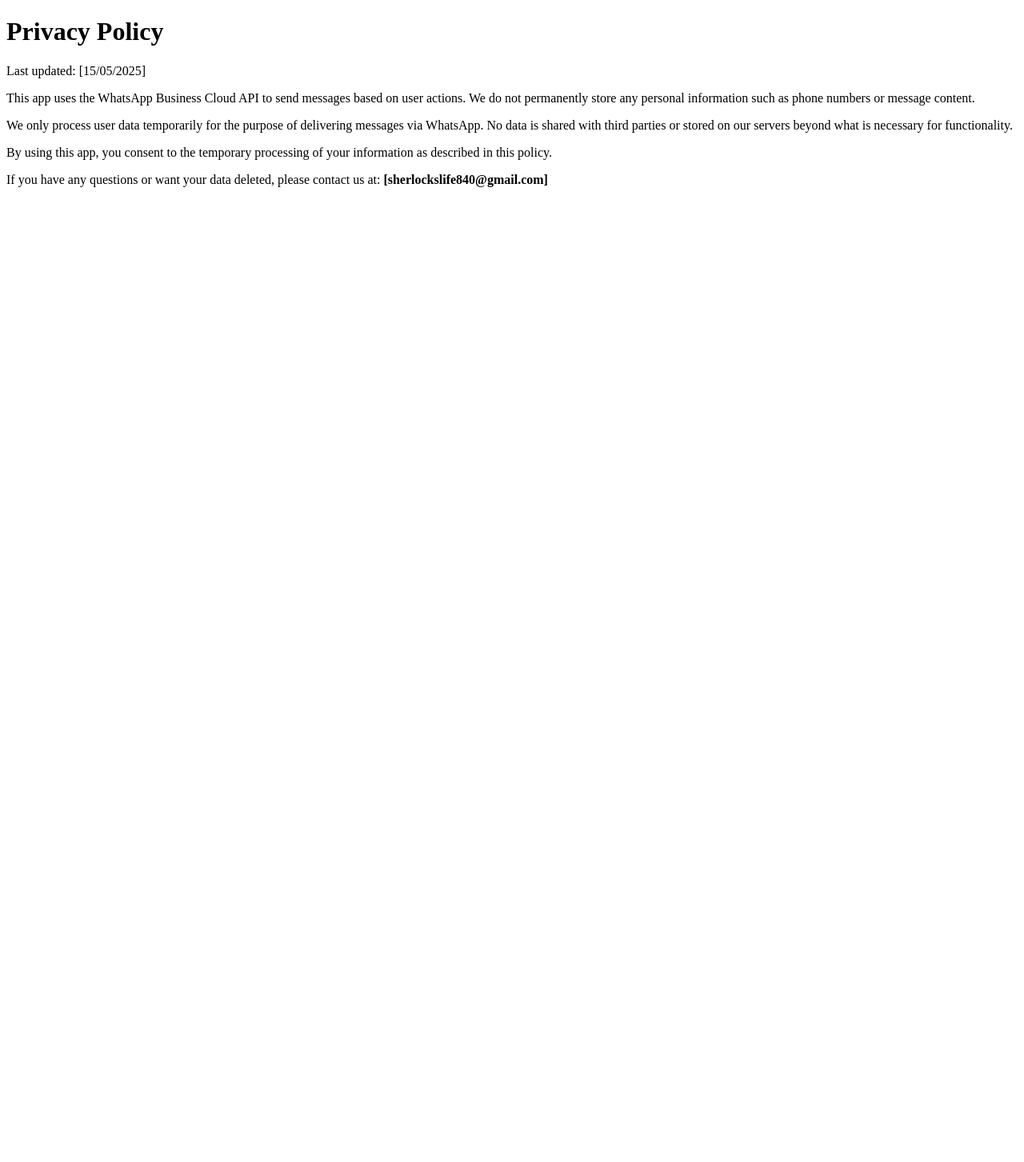
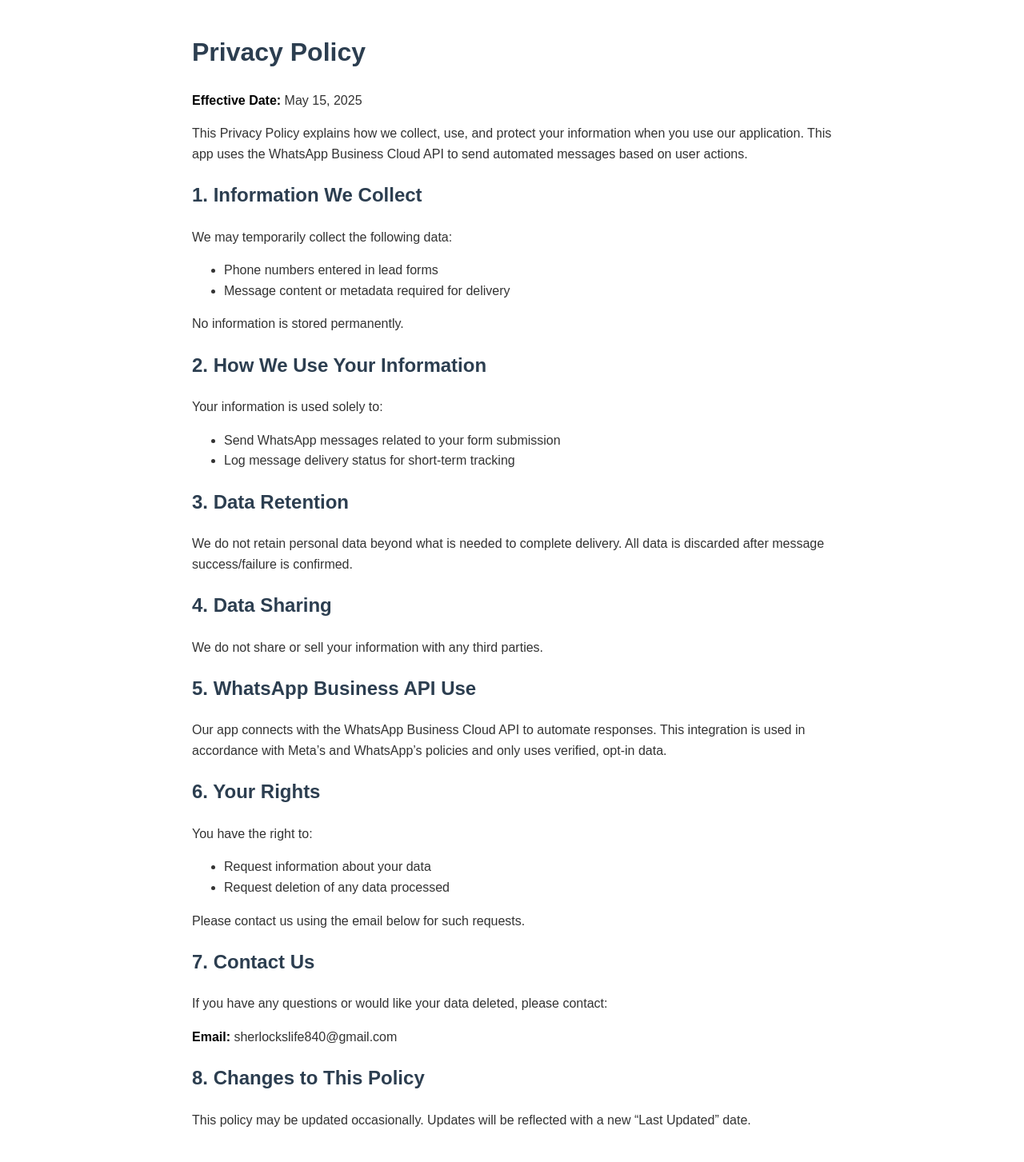
Before and after one commit to sonupal0840/sent-template-from-meta-api, a Django app: page /Privacy-policy/ in a window 1280 px wide. Shown: the whole page at 80% size. Before the commit the page ends 234 px from the top, so only its background shows below. Run offline with Django 5.2, Linux system fonts and the light colour scheme; parts of the project's set-up code (start-up, migrations or seed data) failed here and were passed over.

```diff
--- a/leadgenerationFunnel/__init__.py
+++ b/leadgenerationFunnel/__init__.py
@@ -2,6 +2,3 @@ from __future__ import absolute_import, unicode_literals
 
 # This will make sure the app is always imported when
 # Django starts so that shared_task will use this app.
-from .celery import app as celery_app
-
-__all__ = ('celery_app',)
--- a/leads/views.py
+++ b/leads/views.py
@@ -2,11 +2,13 @@ from django.shortcuts import render, redirect, get_object_or_404
 from django.core.paginator import Paginator
 from django.db.models import Q
 from django.http import HttpResponse
+from django.core.mail import send_mail
+from django.conf import settings
 from .models import Lead
 from .forms import LeadForm, LeadFilterForm
-from .tasks import send_email_task, send_whatsapp_task, send_followup_whatsapp_task
+from .utils import send_whatsapp, send_followup_whatsapp
 import pandas as pd
-from django.conf import settings
+import threading  # ✅ added
 
 def lead_create_view(request):
     if request.method == 'POST':
@@ -16,27 +18,22 @@ def lead_create_view(request):
             lead.compute_score_and_segment()
             lead.save()
 
-            send_email_task.delay(
-                lead.email,
-                "Thank You for Your Interest",
-                "Thanks for your interest. Our team will follow up shortly."
+            # Send email
+            send_mail(
+                subject="Thank You for Your Interest",
+                message="Thanks for your interest. Our team will follow up shortly.",
+                from_email=settings.EMAIL_HOST_USER,
+                recipient_list=[lead.email],
+                fail_silently=False,
             )
 
+            # Send WhatsApp
             if lead.phone:
-                # Send first message immediately
-                send_whatsapp_task.delay(lead.phone, lead.name)
+                send_whatsapp(lead.phone, lead.name)
 
-                # Send second message after 15 minutes
-                send_followup_whatsapp_task.apply_async(
-                    args=[lead.phone, lead.name, 2],
-                    countdown=900  # 15 minutes
-                )
-
-                # Send third message after 1 hour
-                send_followup_whatsapp_task.apply_async(
-                    args=[lead.phone, lead.name, 3],
-                    countdown=3600  # 60 minutes
-                )
+                # ✅ Delayed follow-ups using threading
+                threading.Timer(300, send_followup_whatsapp, args=(lead.phone, lead.name, 2)).start()     # after 5 mins
+                threading.Timer(3600, send_followup_whatsapp, args=(lead.phone, lead.name, 3)).start()    # after 1 hour
 
             return redirect('lead_success')
     else:
@@ -44,7 +41,6 @@ def lead_create_view(request):
     return render(request, 'lead_form.html', {'form': form})
 
 
-# Show all leads with search and pagination
 def lead_list(request):
     leads = Lead.objects.all()
     query = request.GET.get('q')
@@ -59,7 +55,7 @@ def lead_list(request):
     page_obj = paginator.get_page(page_number)
     return render(request, 'lead_list.html', {'page_obj': page_obj})
 
-# Delete a lead
+
 def delete_lead(request, lead_id):
     lead = get_object_or_404(Lead, id=lead_id)
     if request.method == 'POST':
@@ -67,22 +63,18 @@ def delete_lead(request, lead_id):
         return redirect('lead_list')
     return render(request, 'confirm_delete.html', {'lead': lead})
 
-# Lead success page
+
 def lead_success_view(request):
     return render(request, 'lead_success.html')
 
-# Send WhatsApp message to a single lead
+
 def send_whatsapp_message_view(request, pk):
     lead = get_object_or_404(Lead, pk=pk)
-    # Inside send_whatsapp_message_view
     if lead.phone:
-        send_whatsapp_task.delay(
-            lead.phone,
-            lead.name  # <- send name for the template
-        )
+        send_whatsapp(lead.phone, lead.name)
     return redirect('lead_list')
 
-# Report page
+
 def report_view(request):
     leads = Lead.objects.all()
     form = LeadFilterForm(request.GET or None)
@@ -103,7 +95,7 @@ def report_view(request):
     page_obj = paginator.get_page(page_number)
     return render(request, 'report.html', {'page_obj': page_obj, 'form': form})
 
-# CSV export
+
 def export_leads_csv(request):
     leads = Lead.objects.all()
     interest = request.GET.get('interest')
@@ -126,6 +118,8 @@ def export_leads_csv(request):
 
 def privacy_view(request):
     return render(request, 'Privacy-policy.html')
+
+
 def whatsapp_webhook_view(request):
     if request.method == 'GET':
         verify_token = settings.META_VERIFY_TOKEN
--- a/templates/Privacy-policy.html
+++ b/templates/Privacy-policy.html
@@ -3,13 +3,65 @@
 <head>
   <meta charset="UTF-8">
   <title>Privacy Policy</title>
+  <style>
+    body {
+      font-family: Arial, sans-serif;
+      max-width: 800px;
+      margin: 40px auto;
+      padding: 0 20px;
+      line-height: 1.6;
+      color: #333;
+    }
+    h1, h2 {
+      color: #2c3e50;
+    }
+    strong {
+      color: #000;
+    }
+  </style>
 </head>
 <body>
   <h1>Privacy Policy</h1>
-  <p>Last updated: [15/05/2025]</p>
-  <p>This app uses the WhatsApp Business Cloud API to send messages based on user actions. We do not permanently store any personal information such as phone numbers or message content.</p>
-  <p>We only process user data temporarily for the purpose of delivering messages via WhatsApp. No data is shared with third parties or stored on our servers beyond what is necessary for functionality.</p>
-  <p>By using this app, you consent to the temporary processing of your information as described in this policy.</p>
-  <p>If you have any questions or want your data deleted, please contact us at: <strong>[sherlockslife840@gmail.com]</strong></p>
+  <p><strong>Effective Date:</strong> May 15, 2025</p>
+  <p>This Privacy Policy explains how we collect, use, and protect your information when you use our application. This app uses the WhatsApp Business Cloud API to send automated messages based on user actions.</p>
+
+  <h2>1. Information We Collect</h2>
+  <p>We may temporarily collect the following data:</p>
+  <ul>
+    <li>Phone numbers entered in lead forms</li>
+    <li>Message content or metadata required for delivery</li>
+  </ul>
+  <p>No information is stored permanently.</p>
+
+  <h2>2. How We Use Your Information</h2>
+  <p>Your information is used solely to:</p>
+  <ul>
+    <li>Send WhatsApp messages related to your form submission</li>
+    <li>Log message delivery status for short-term tracking</li>
+  </ul>
+
+  <h2>3. Data Retention</h2>
+  <p>We do not retain personal data beyond what is needed to complete delivery. All data is discarded after message success/failure is confirmed.</p>
+
+  <h2>4. Data Sharing</h2>
+  <p>We do not share or sell your information with any third parties.</p>
+
+  <h2>5. WhatsApp Business API Use</h2>
+  <p>Our app connects with the WhatsApp Business Cloud API to automate responses. This integration is used in accordance with Meta’s and WhatsApp’s policies and only uses verified, opt-in data.</p>
+
+  <h2>6. Your Rights</h2>
+  <p>You have the right to:</p>
+  <ul>
+    <li>Request information about your data</li>
+    <li>Request deletion of any data processed</li>
+  </ul>
+  <p>Please contact us using the email below for such requests.</p>
+
+  <h2>7. Contact Us</h2>
+  <p>If you have any questions or would like your data deleted, please contact:</p>
+  <p><strong>Email:</strong> sherlockslife840@gmail.com</p>
+
+  <h2>8. Changes to This Policy</h2>
+  <p>This policy may be updated occasionally. Updates will be reflected with a new “Last Updated” date.</p>
 </body>
 </html>
```
Also changed, not shown: leadgenerationFunnel/celery.py (deleted, +0 -17 lines), leadgenerationFunnel/settings.py (+12 -12 lines), leads/tasks.py (deleted, +0 -68 lines), leads/utils.py (+21 -47 lines), db.sqlite3.
